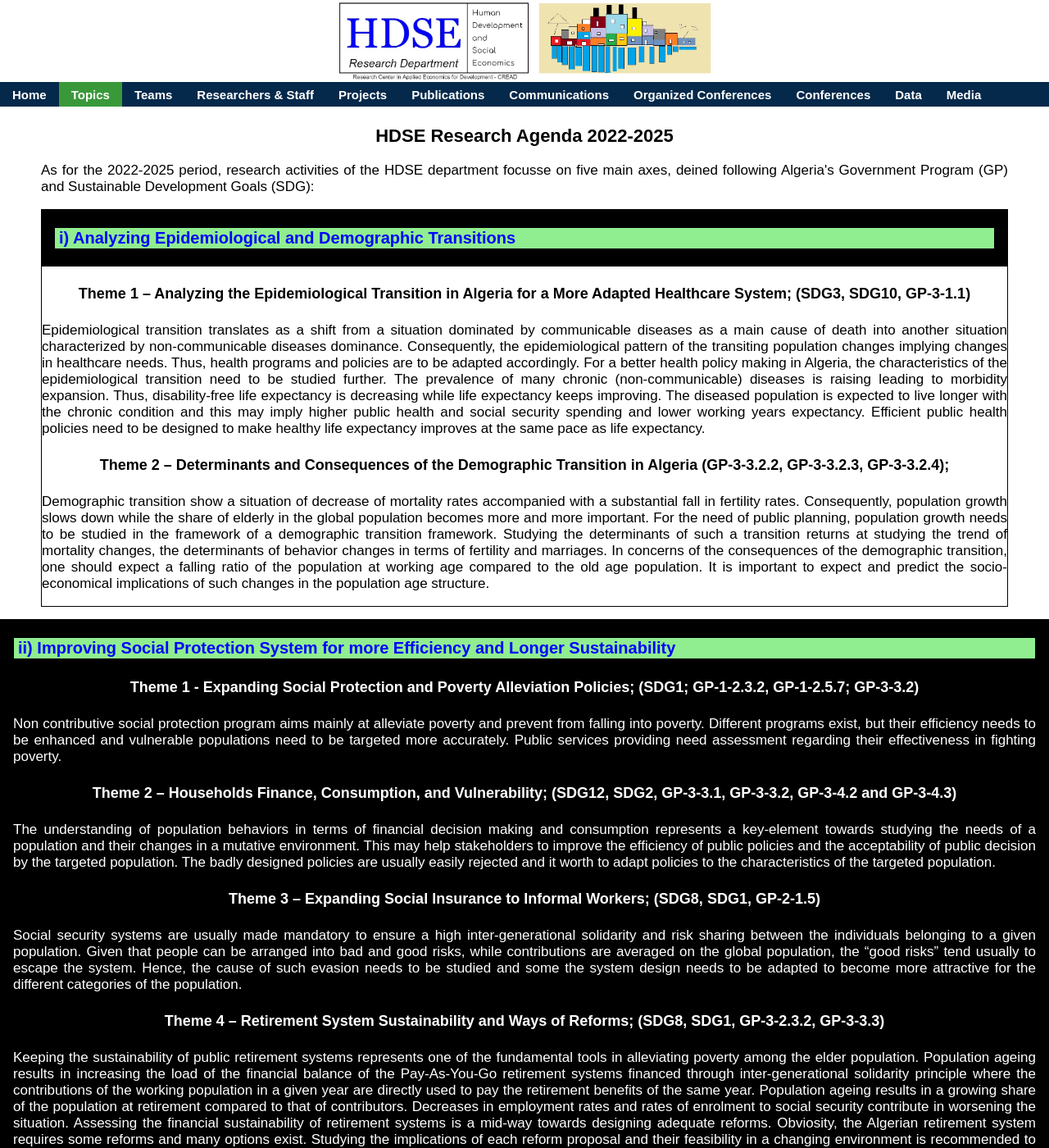
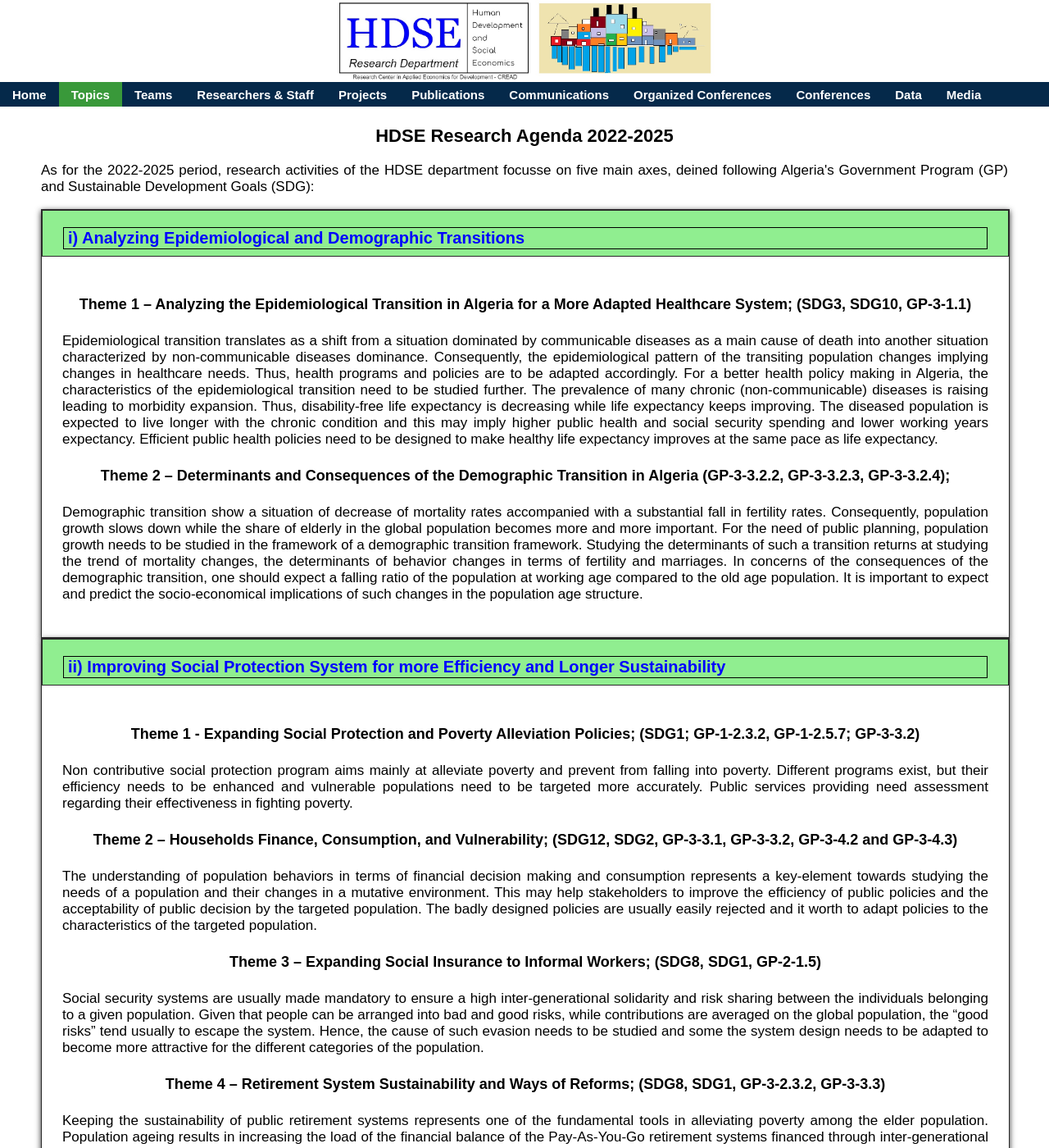
Before and after one commit to Farid-FLICI/farid-flici.github.io, a Jekyll site: the page topics.html, which Jekyll copies as it is, in a window 1280 px wide and 1400 px high. Shown: the whole window at 82% size. Built offline with Jekyll 4.4.1, drawn with Linux system fonts in a browser that asks for light colours; some of the changed text lies outside the part shown.

Commit message:
Update topics.html

```diff
--- a/topics.html
+++ b/topics.html
@@ -25,9 +25,11 @@ ul.topnav li.right {float: right;}
 @media screen and (max-width: 600px) {   ul.topnav li.right,    ul.topnav li {float: center;}    }
 
 .header { position:fixed; top:0px; padding: 0px 0px 0px 0px;text-align: center; background-color: white; height:100px; width: 100%  }
-.pbox{    border: 1px solid #000;}
-.pbox header {    background: #000;    color: #fff;    padding: 1px 15px 1px 15px;}
-.pbox__body {    padding: 5px 15px 5px 15px;}
+.header { position:fixed; top:0px; padding: 0px 0px 0px 0px;text-align: center; background-color: white; height:100px; width: 100%  }
+
+.container {     padding: 0px 0px 0px 0px; width:100%; margin:0px 0px 0px 0px; border:1px solid #292929; box-shadow:0px 2px 7px #292929; -moz-box-shadow: 0px 2px 7px #292929; }
+.mainbody {      padding: 25px 25px 25px 25px; margin: 0px 0px 0px 0px;}
+.header2 {       height: 40px; padding: 0px 25px 15px 25px ;border: 1px solid #292929; background-color:#90EE90  }
 
 </style>
 </head>
@@ -55,9 +57,9 @@ ul.topnav li.right {float: right;}
    <p> As for the 2022-2025 period, research activities of the HDSE department focusse on five main axes, deined following Algeria's
      Government Program (GP) and Sustainable Development Goals (SDG):    </p>
 
-  <div class="pbox">
-   <header><h3> i) Analyzing Epidemiological and Demographic Transitions </h2></header
-  <div class="pbox_body">
+  <div class="container">
+    <div class="header2"><h3> i) Analyzing Epidemiological and Demographic Transitions </h2></div>
+  <div class="mainbody">
   <h4> Theme 1 – Analyzing the Epidemiological Transition in Algeria for a More Adapted Healthcare System; (SDG3, SDG10, GP-3-1.1) </h4>
    <p> Epidemiological transition translates as a shift from a situation dominated by communicable diseases as a main cause of death into
       another situation characterized by non-communicable diseases dominance. Consequently, the epidemiological pattern of the transiting
@@ -79,9 +81,9 @@ ul.topnav li.right {float: right;}
   </div >
   </div>
 
-  <div class="pbox">
-  <header><h3> ii) Improving Social Protection System for more Efficiency and Longer Sustainability </h2></heade>
-  <div class="pbox_body">
+  <div class="container">
+  <div class="header2"><h3> ii) Improving Social Protection System for more Efficiency and Longer Sustainability </h2></div>
+  <div class="mainbody">
   <h4> Theme 1 - Expanding Social Protection and Poverty Alleviation Policies; (SDG1; GP-1-2.3.2, GP-1-2.5.7; GP-3-3.2) </h4>
     <p> Non contributive social protection program aims mainly at alleviate poverty and prevent from falling into poverty.
       Different programs exist, but their efficiency needs to be enhanced and vulnerable populations need to be targeted more
@@ -112,25 +114,24 @@ ul.topnav li.right {float: right;}
   </div>
   </div>
 
-  <div class="pbox>
-  <header><h3> iii) Understanding Internal and International Mobility </h3></header>
-  <div class="pbox_body">
+  <div class="container">
+  <div class="header2"><h3> iii) Understanding Internal and International Mobility </h3></div>
+  <div class="mainbody">
   <h4> Theme 1 – Sustainable Transport and Urban Planning for a Better Mobility and Living Environment; (SDG11, GP-1.6, GP-3-2.1, GP-3-2.2) </h4>
     <p> </p>
     <h4> Theme 2 – Irregular migration (Harga);</h4>
   </div>
   </div>
 
-  <div class="pbox">
-  <header><h3> iv) Evaluating Public Policy in terms of Primary, Secondary, and Higher Education (SDG4, GP-3-1-2) </h3></header>
-  <div class="pbox_body">
+  <div class="container">
+  <div class="header2"><h3> iv) Evaluating Public Policy in terms of Primary, Secondary, and Higher Education (SDG4, GP-3-1-2) </h3></div>
+  <div class="mainbody">
                    </div>
                         </div>
 
-  <div class="pbox">
-                   <header><h3> v) Using Computer Sciences for Social Analysis (GP-1-2.5.6) </h3></header>
-
-   <div class="pbox_body">
+  <div class="container">
+  <div class="header2"><h3> v) Using Computer Sciences for Social Analysis (GP-1-2.5.6) </h3></div>
+  <div class="mainbody">
   <h4> Theme 1 - Digital Demographics </h4>
     <p> Digital Demographics aims at using data from social media to estimate population-related indicators and to
       study the different demographic phenomena. </p>
@@ -139,7 +140,7 @@ ul.topnav li.right {float: right;}
       The recent developments in Artificial Intelligence and Machine Learning provided alternative ways to study
       social phenomena, more efficiently, using less time and effort, and covering larger populations.</p>
   </div>
-                         </div>
+  </div>
  </div>
 <hr>
 
```
